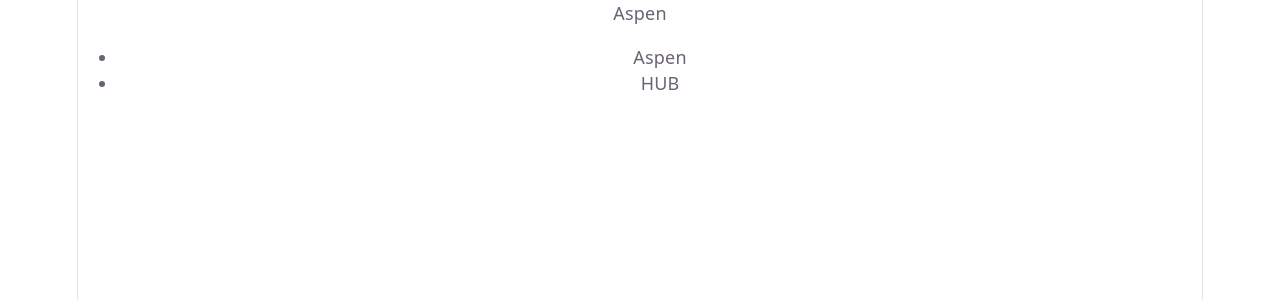
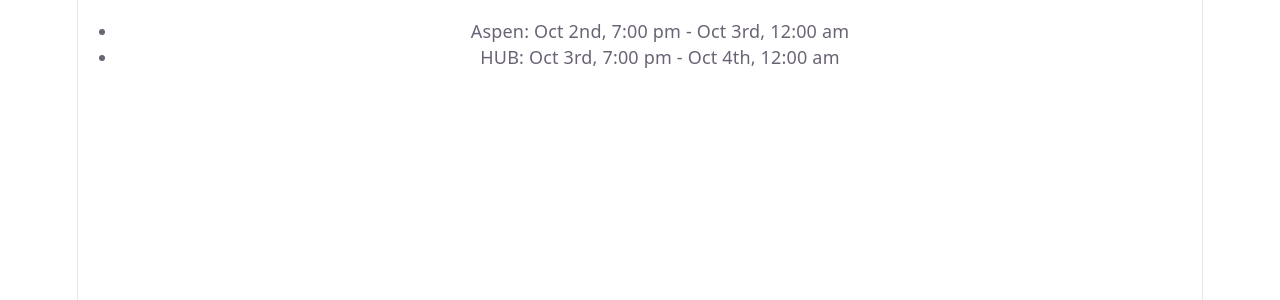
Before and after one commit to sleepsonrockss/ra-hub, a React (Vite) app in the folder ra-hub/: page / in a window 1280 px wide. Shown: the top 300 px of the page. Built offline with nearby package versions, Linux system fonts and the light colour scheme.

Commit message:
Extract ShiftItem component

```diff
--- a/ra-hub/src/App.jsx
+++ b/ra-hub/src/App.jsx
@@ -1,17 +1,20 @@
 import './App.css'
+
+function ShiftItem({shift}) {
+  return(
+    <li>{shift.building}: {shift.start} - {shift.end}</li>
+  )
+}
 
 function App() {
 
-  const shift_1 = {building:'Aspen', start:'Oct 2nd, 7:00 pm', end:'Oct 3rd, 12:00 am', id:'1'}
-  const shift_2 = {building:'HUB', start:'Oct 3rd, 7:00 pm', end:'Oct 4th, 12:00 am', id:'2'}
+  const shift_1 = {id: 1, building:'Aspen', start:'Oct 2nd, 7:00 pm', end:'Oct 3rd, 12:00 am'}
+  const shift_2 = {id: 2, building:'HUB', start:'Oct 3rd, 7:00 pm', end:'Oct 4th, 12:00 am'}
   const shifts = [shift_1, shift_2]
-  const shiftBuilding = shifts.map((s) => <li key={s.id}>{s.building}</li>)
+  const shiftBuilding = shifts.map((s) => <ShiftItem key = {s.id} shift={s}/>)
 
   return (
     <>
-    <p>
-      {shifts[0].building}
-    </p>
     <ul>{shiftBuilding}</ul>
     </>
 )
```
